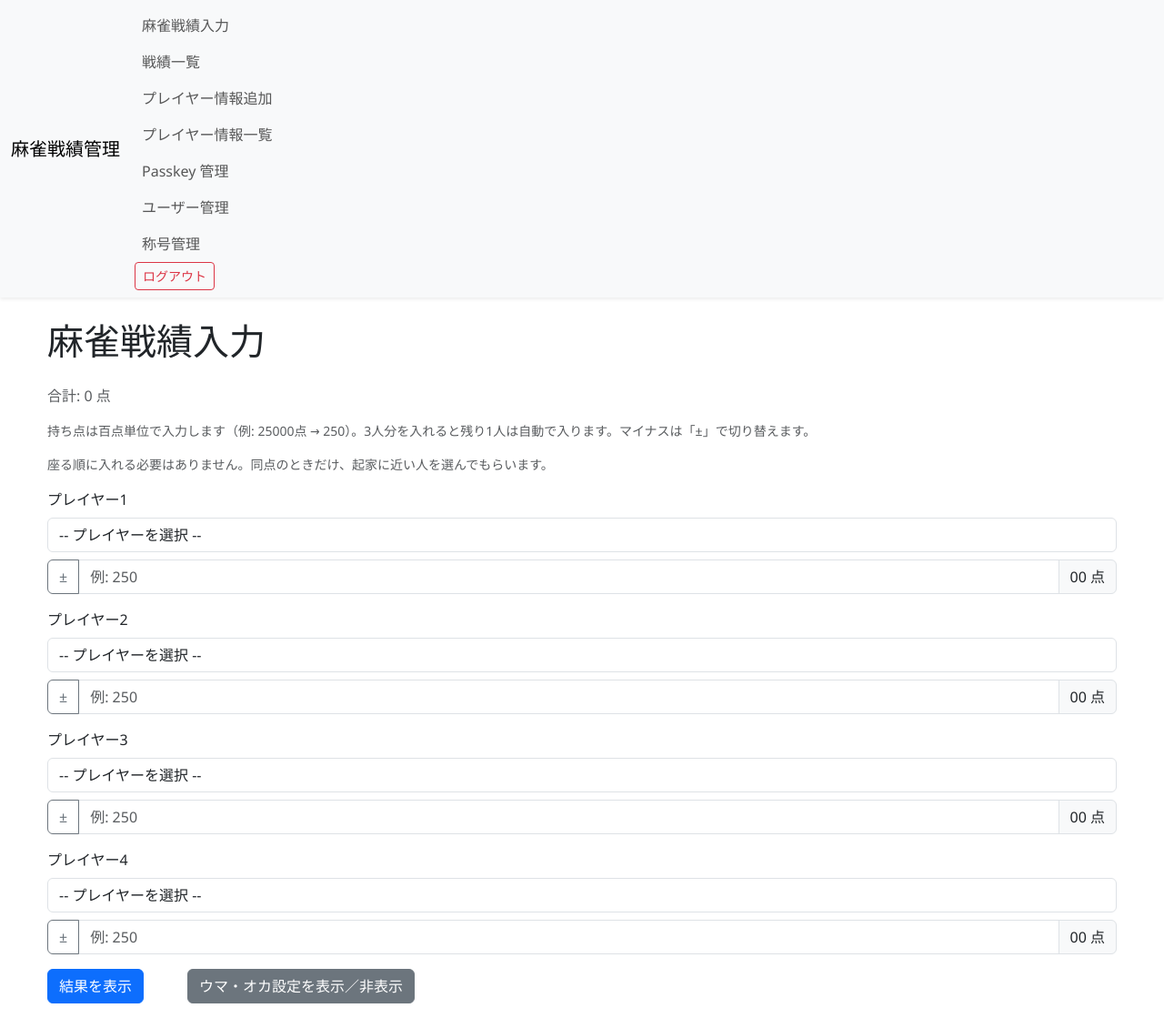
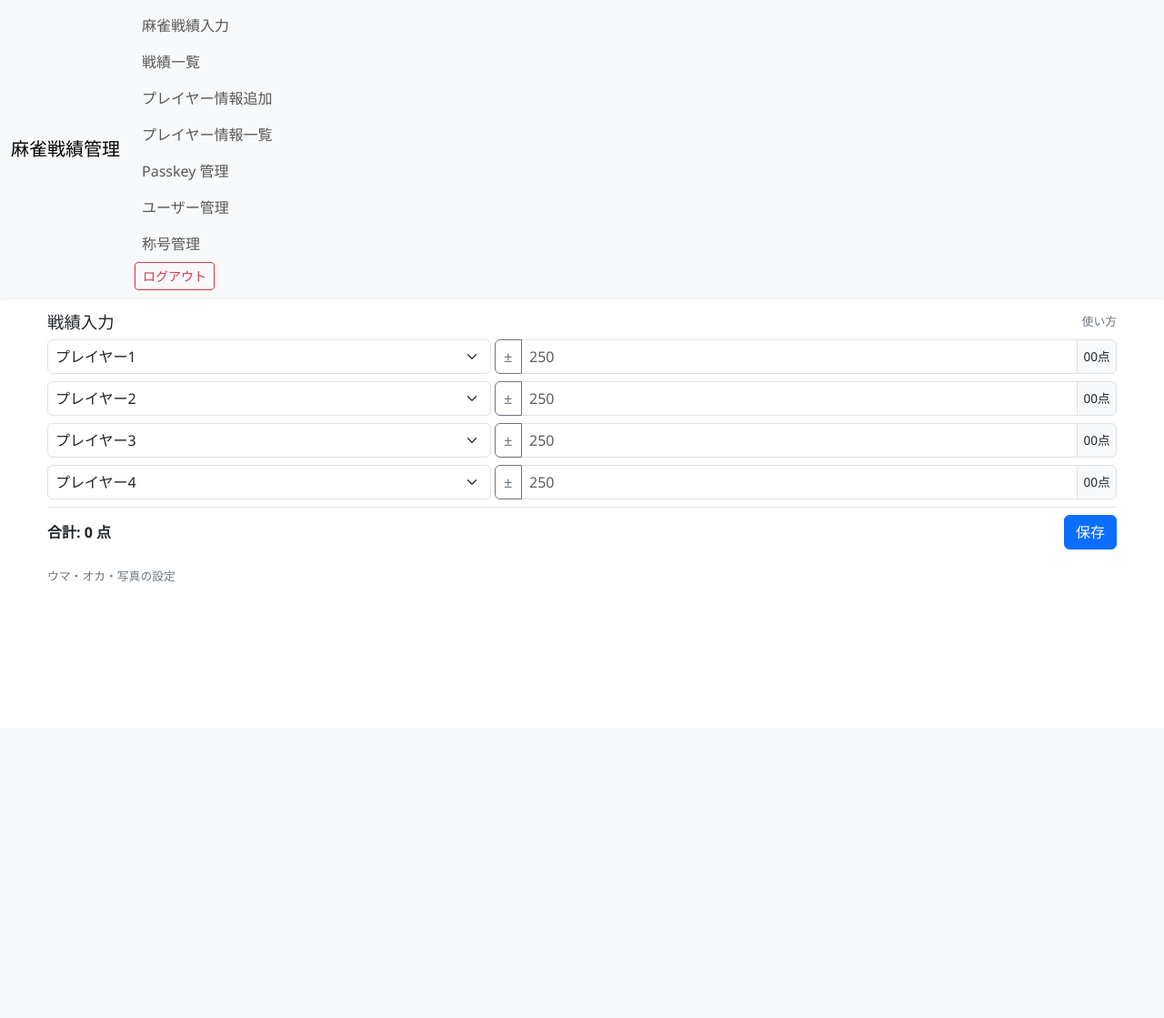
Before and after one commit to apxtj/Mahjong-score-tracker, a Flask app: page / in a window 1280 px wide. Shown: the whole page at 91% size. After the commit the page ends 639 px from the top, so only its background shows below. Run offline with Flask 3, Linux system fonts and the light colour scheme; a user stored in the database is signed in.

Commit message:
loginfunc修正

```diff
--- a/templates/index.html
+++ b/templates/index.html
@@ -3,15 +3,44 @@
 {% block title %}麻雀戦績結果{% endblock %}
 
 {% block content %}
-        <h1 class="my-4">麻雀戦績入力</h1>
+        <style>
+            /* 入力欄・合計・保存ボタンが1画面に収まるよう、余白を詰める */
+            .game-input-header { margin: -0.5rem 0 0.5rem; }
+            .game-input-header h1 { font-size: 1.15rem; margin: 0; }
+            .help-link { font-size: 0.8rem; color: #6c757d; text-decoration: none; }
+            .help-link:hover { text-decoration: underline; }
+            .player-row .form-select, .player-row .form-control { padding-left: 0.5rem; padding-right: 0.5rem; }
+            .player-row .sign-toggle { padding-left: 0.6rem; padding-right: 0.6rem; }
+            .player-row .input-group-text { padding-left: 0.4rem; padding-right: 0.4rem; font-size: 0.85rem; }
+            /* 合計と保存ボタンは、スクロールしても画面下に残す */
+            .score-bar {
+                position: sticky;
+                bottom: 0;
+                z-index: 5;
+                background: #fff;
+                border-top: 1px solid #dee2e6;
+                padding: 0.5rem 0;
+                margin-bottom: 0.5rem;
+            }
+            #score-total { font-weight: 700; }
+        </style>
+
+        <div class="game-input-header d-flex justify-content-between align-items-center">
+            <h1>戦績入力</h1>
+            <a class="help-link" data-bs-toggle="collapse" href="#inputHelp" role="button" aria-expanded="false" aria-controls="inputHelp">使い方</a>
+        </div>
+        <div class="collapse" id="inputHelp">
+            <ul class="small text-muted ps-3 mb-2">
+                <li>持ち点は百点単位で入力します（例: 25000点 → 250）。</li>
+                <li>3人分を入れると、残り1人は自動で入ります。</li>
+                <li>マイナスは「±」で切り替えます。</li>
+                <li>座る順に入れる必要はありません。同点のときだけ、起家に近い人を選んでもらいます。</li>
+            </ul>
+        </div>
 
         {% if error %}
-            <div class="alert alert-danger" role="alert">{{ error }}</div>
+            <div class="alert alert-danger py-2" role="alert">{{ error }}</div>
         {% endif %}
-
-        <p id="score-total" class="text-muted mt-2">合計: 0 点</p>
-        <p class="small text-muted">持ち点は百点単位で入力します（例: 25000点 → 250）。3人分を入れると残り1人は自動で入ります。マイナスは「±」で切り替えます。</p>
-        <p class="small text-muted">座る順に入れる必要はありません。同点のときだけ、起家に近い人を選んでもらいます。</p>
 
         <form method="POST" enctype="multipart/form-data" id="gameForm">
             {% set fd = form_data or {} %}
@@ -19,37 +48,40 @@
             <input type="hidden" name="tie_order" id="tie_order" value="{{ fd.tie_order or '' }}">
 
             {% for i in range(1, 5) %}
-            <div class="mb-3">
-                <label for="player{{ i }}_id" class="form-label">プレイヤー{{ i }}</label>
-                <select name="player{{ i }}_id" id="player{{ i }}_id" class="form-control player-select" required>
-                    <option value="" {% if fd["player" ~ i ~ "_id"] == "" %}selected{% endif %}>-- プレイヤーを選択 --</option>
+            <div class="row g-1 mb-2 align-items-center player-row">
+                <div class="col-5">
+                    <label for="player{{ i }}_id" class="visually-hidden">プレイヤー{{ i }}</label>
+                    <select name="player{{ i }}_id" id="player{{ i }}_id" class="form-select player-select" required>
+                        <option value="" {% if fd["player" ~ i ~ "_id"] == "" %}selected{% endif %}>プレイヤー{{ i }}</option>
                         {% for player in players %}
                         <option value="{{ player.id }}" {% if fd["player" ~ i ~ "_id"]|string == player.id|string %}selected{% endif %}>
                             {{ player.name }}
                         </option>
                         {% endfor %}
                     </select>
-                <div class="input-group mt-2">
+                </div>
+                <div class="col-7">
+                    <div class="input-group">
                         <!-- iPhone の数字キーボードには「-」がないため、符号は ± ボタンで切り替える -->
                         <button type="button" class="btn btn-outline-secondary sign-toggle" data-target="score{{ i }}" aria-label="プラス・マイナスを切り替え">±</button>
-                    <input type="number" id="score{{ i }}" name="score{{ i }}" class="form-control" placeholder="例: 250"
-                           inputmode="numeric" step="1"
+                        <input type="number" id="score{{ i }}" name="score{{ i }}" class="form-control" placeholder="250"
+                               inputmode="numeric" step="1" aria-label="プレイヤー{{ i }}の持ち点（百点単位）"
                                value="{{ (fd["score" ~ i] // 100) if fd["score" ~ i] is defined and fd["score" ~ i] != 0 else '' }}" required>
-                    <span class="input-group-text">00 点</span>
+                        <span class="input-group-text">00点</span>
+                    </div>
                 </div>
             </div>
             {% endfor %}
 
             <!-- 同点のときだけ表示: 起家に近い人（上位にする人）を選ぶ -->
-            <div id="tieBox" class="alert alert-warning d-none" role="alert"></div>
+            <div id="tieBox" class="alert alert-warning py-2 d-none" role="alert"></div>
 
-            <!-- ボタンをラップして横並び + 間隔を調整 -->
-            <div class="d-flex gap-5 mb-3">
-                <button type="submit" class="btn btn-primary" id="submitButton">結果を表示</button>
-                <button class="btn btn-secondary" type="button" data-bs-toggle="collapse" data-bs-target="#umaOkaSettings" aria-expanded="false" aria-controls="umaOkaSettings">
-                    ウマ・オカ設定を表示／非表示
-                </button>
+            <div class="score-bar d-flex justify-content-between align-items-center">
+                <span id="score-total">合計: 0 点</span>
+                <button type="submit" class="btn btn-primary" id="submitButton">保存</button>
             </div>
+
+            <a class="help-link" data-bs-toggle="collapse" href="#umaOkaSettings" role="button" aria-expanded="false" aria-controls="umaOkaSettings">ウマ・オカ・写真の設定</a>
 
             <div class="collapse" id="umaOkaSettings">
             <div class="card card-body">
```
Lines whose indentation alone changed are shown as unchanged.
